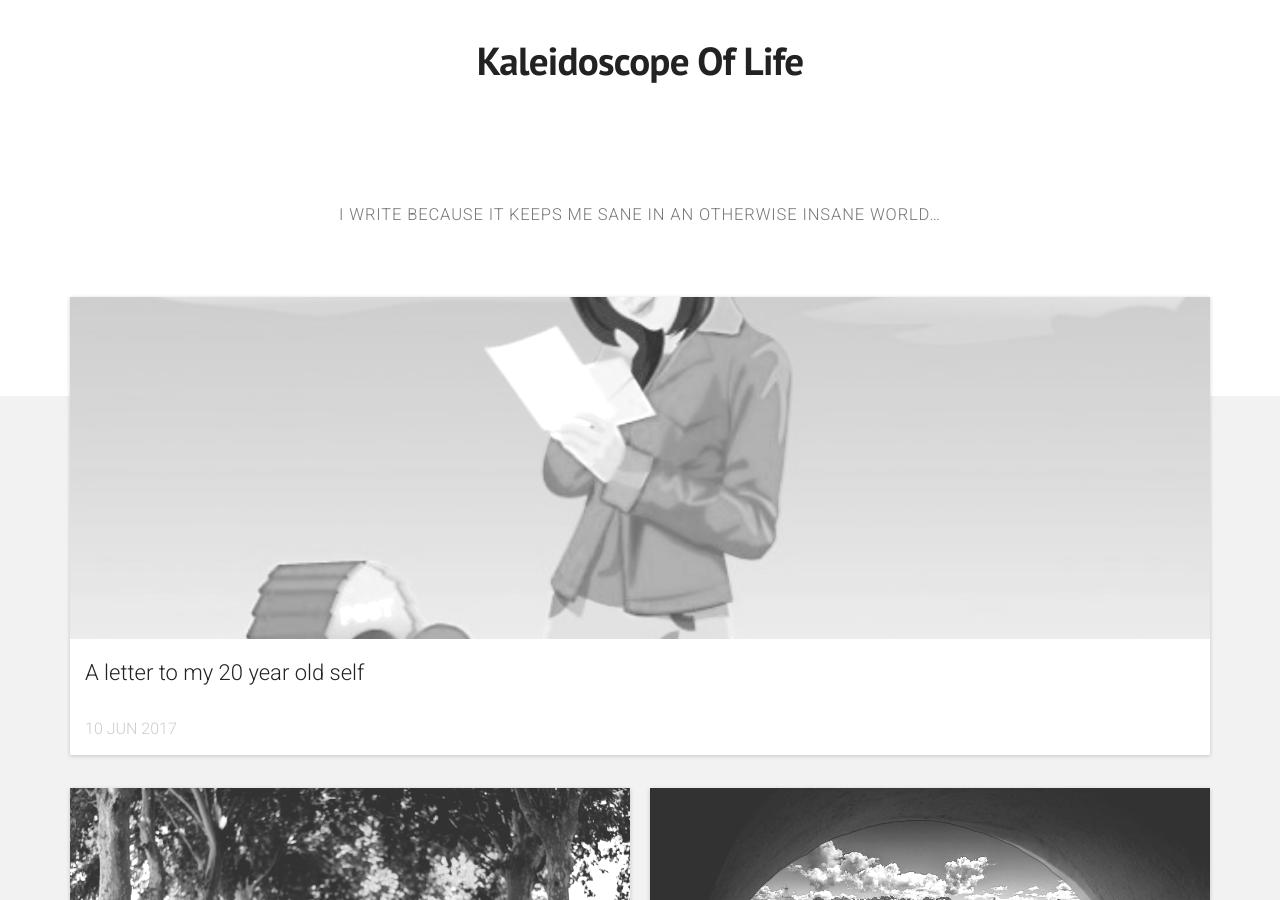
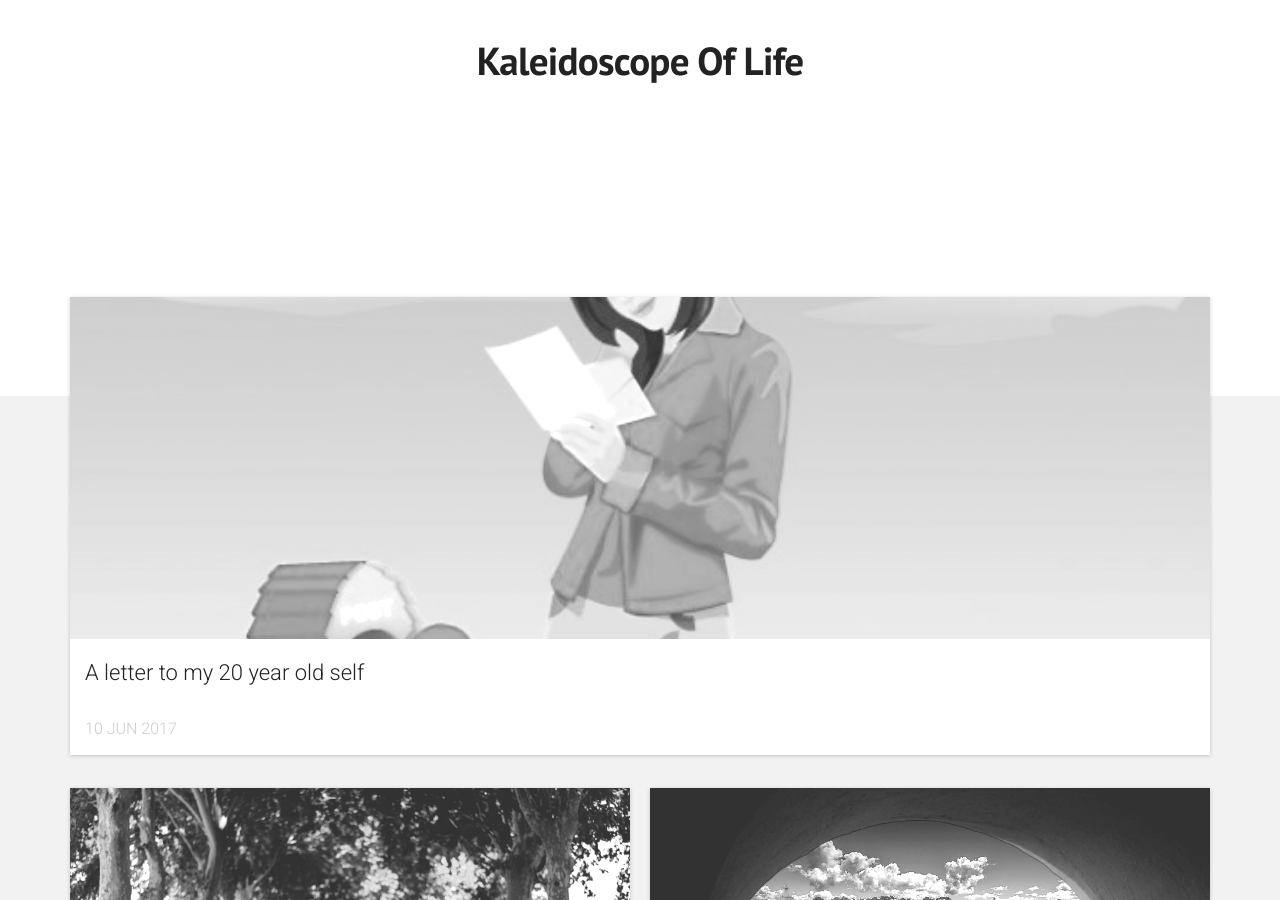
Before and after one commit to nandhithahariharan/nandhithahariharan.github.io, a Jekyll site: the page built from index.html, in a window 1280 px wide and 900 px high. Built offline with Jekyll 4.4.1, drawn with Linux system fonts in a browser that asks for light colours; nearby versions of some CDN libraries; some web fonts are replaced.

Commit message:
index: removed tagline

```diff
--- a/index.html
+++ b/index.html
@@ -9,13 +9,6 @@ title: Kaleidoscope Of Life
       <h3 class>
           Kaleidoscope Of Life
       </h3>
-      <div class="postMeta-wrapper postMeta-wrapper--frontpage">
-        <ul class="postMeta">
-          <li class="postMeta-tagline">
-                I WRITE BECAUSE IT KEEPS ME SANE IN AN OTHERWISE INSANE WORLD…
-         </li>
-        </ul>
-      </div>
     </div>
   </div>
 </section>
```
